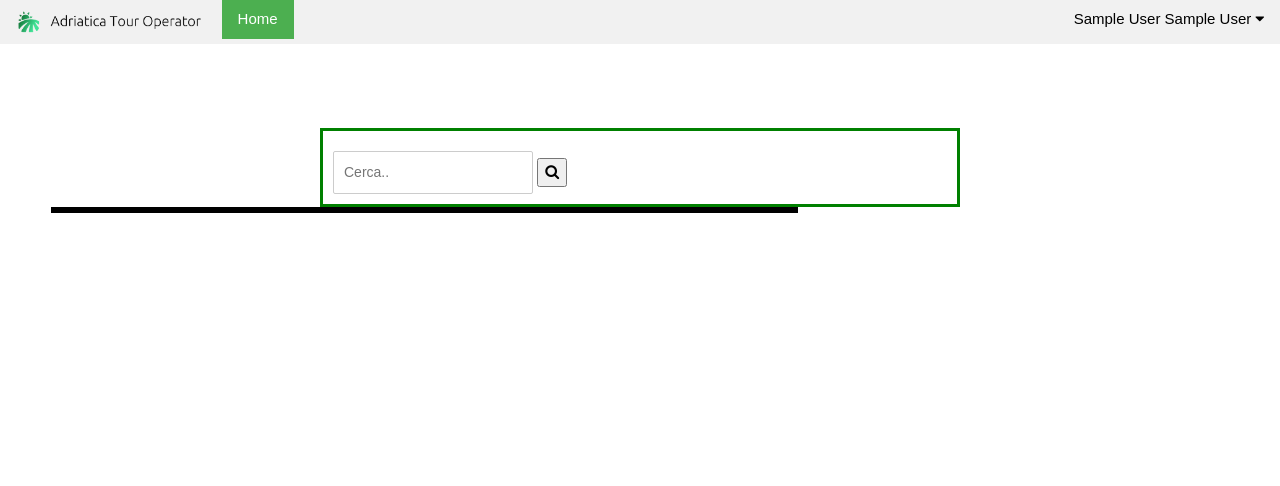
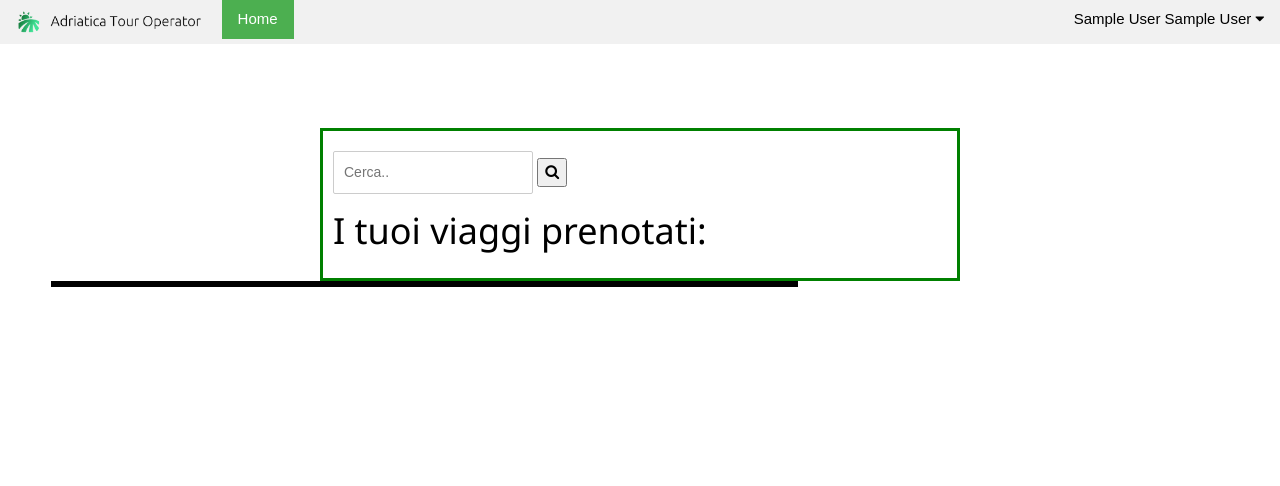
Before and after one commit to lor54/TourOperatorEdited, a PHP site: page /user.php in a window 1280 px wide. Shown: the top 486 px of the page. Run offline with PHP 8.4, Linux system fonts and the light colour scheme; the visitor is signed in with stand-in values (Sample User, id 1); data that the repository does not hold is empty; some libraries are stand-ins or nearby versions.

Commit message:
Search bar moved

```diff
--- a/user.php
+++ b/user.php
@@ -35,38 +35,22 @@
         <meta charset="utf-8">
         <title>Dashboard - Page Sicura</title>
         <link rel="stylesheet" href="css/style.css" />
-        <script type="text/javascript" src="https://www.gstatic.com/charts/loader.js"></script>
-        <script type="text/javascript">
-            // Load google charts
-            google.charts.load('current', {'packages':['corechart']});
-            google.charts.setOnLoadCallback(drawChart);
-
-            // Draw the chart and set the chart values
-            function drawChart() {
-                var s = '<?php echo json_encode($titoli); ?>';
-                var obj = JSON.parse(s);
-                obj.unshift(['Viaggio', 'Numero di Persone']);
-                console.log(obj);
-                var data = google.visualization.arrayToDataTable(obj);
-
-                // Optional; add a title and set the width and height of the chart
-                var options = {'title':'Passeggeri per Viaggio', 'width':550, 'height':400};
-
-                // Display the chart inside the <div> element with id="piechart"
-                var chart = new google.visualization.PieChart(document.getElementById('piechart'));
-                chart.draw(data, options);
-            }
-        </script>
     </head>
     <body>
         <?php include("includes/navbar.php"); ?>
         <div class="w3-row" style="margin-top: 10%">
-            <div class="search-container center">
-                <form action="/search.php">
-                    <input type="text" placeholder="Cerca.." name="search">
-                    <button type="submit"><i class="fa fa-search"></i></button>
-                </form>
+
+            <div class="center">
+                <div class="search-container">
+                    <form action="/search.php">
+                        <input type="text" placeholder="Cerca.." name="search">
+                        <button type="submit"><i class="fa fa-search"></i></button>
+                    </form>
+                </div>
+
+                <h1> I tuoi viaggi prenotati: </h1>
             </div>
+
 
             <div class="w3-col s7 w3-center" style="margin-left: 4%; padding-left: 10%; border-style: solid;">
             </div>
```
